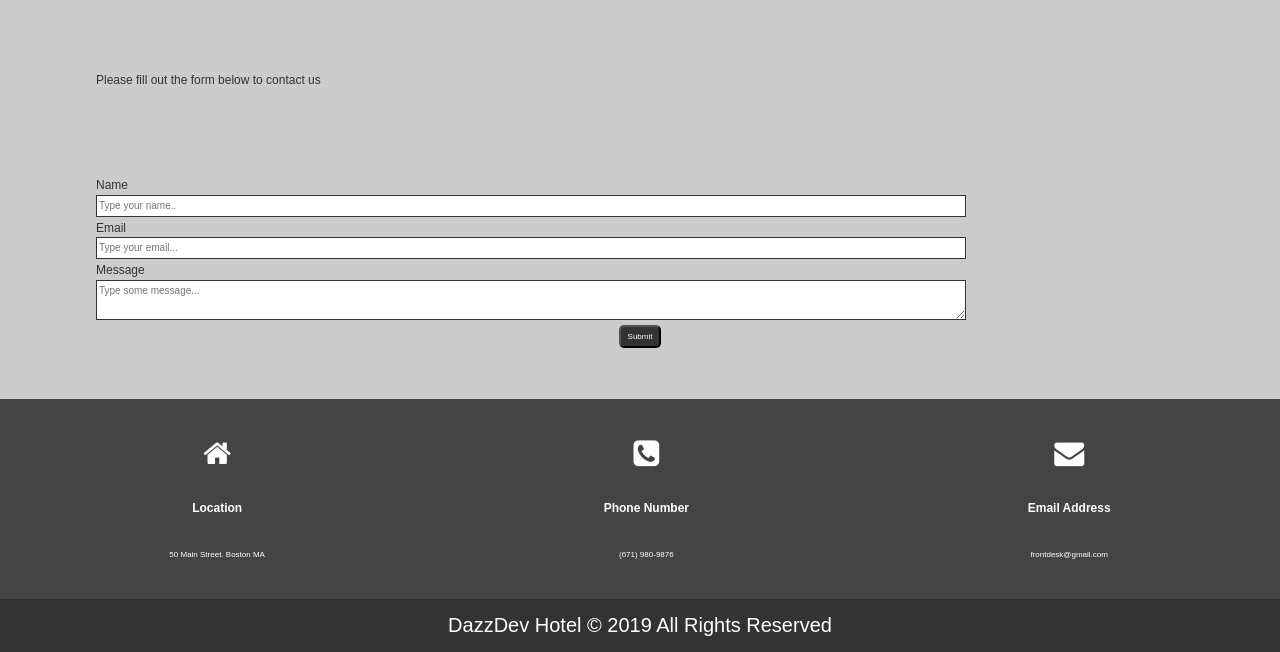
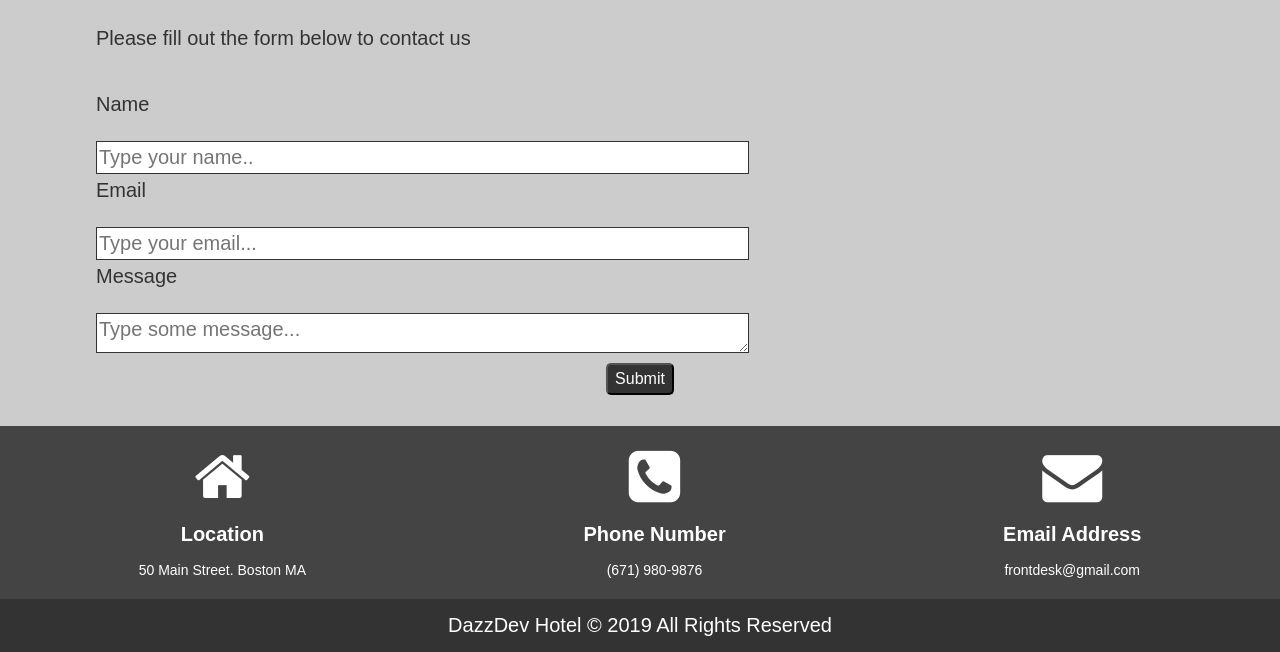
Before and after one commit to DariuszOkonski/webpage-hotel, a website: page contact.html in a window 1280 px wide. Shown: the part 148-800 px from the top of the page. Drawn offline with nearby package versions, Linux system fonts and the light colour scheme; files that its build step writes are made by us from their sources.

Commit message:
add media queries to file contact.scss

```diff
--- a/dist/css/style.css
+++ b/dist/css/style.css
@@ -740,6 +740,81 @@ body {
   margin: 0.5rem auto;
 }
 
+@media (min-width: 411px) {
+  .main-section-contact .contact-form__header {
+    font-size: 2.6rem;
+  }
+  .main-section-contact .contact-form__paragraph {
+    font-size: 1.6rem;
+    width: 85%;
+  }
+  .main-section-contact .contact-form label {
+    font-size: 1.6rem;
+    margin-bottom: 0.5rem;
+  }
+  .main-section-contact .contact-form input,
+  .main-section-contact .contact-form textarea {
+    width: 80%;
+    margin-bottom: 0.5rem;
+    padding: 0.4rem 0.2rem;
+    font-size: 1.6rem;
+  }
+  .main-section-contact .contact-form .btn {
+    margin: 1rem auto;
+    font-size: 1.4rem;
+  }
+}
+
+@media (min-width: 768px) {
+  .main-section-contact .contact-form__header {
+    font-size: 4.6rem;
+  }
+  .main-section-contact .contact-form__paragraph {
+    font-size: 2rem;
+    width: 85%;
+  }
+  .main-section-contact .contact-form label {
+    font-size: 2rem;
+    margin-bottom: 0.5rem;
+  }
+  .main-section-contact .contact-form input,
+  .main-section-contact .contact-form textarea {
+    width: 80%;
+    margin-bottom: 0.5rem;
+    padding: 0.4rem 0.2rem;
+    font-size: 2rem;
+  }
+  .main-section-contact .contact-form .btn {
+    margin: 1rem auto;
+    font-size: 1.6rem;
+  }
+}
+
+@media (min-width: 1025px) {
+  .main-section-contact .contact-form__header {
+    font-size: 4.4rem;
+  }
+  .main-section-contact .contact-form__paragraph {
+    font-size: 2rem;
+    width: 85%;
+  }
+  .main-section-contact .contact-form label {
+    font-size: 2rem;
+    margin-bottom: 2.5rem;
+  }
+  .main-section-contact .contact-form input,
+  .main-section-contact .contact-form textarea {
+    width: 60%;
+    margin-bottom: 0.5rem;
+    padding: 0.4rem 0.2rem;
+    font-size: 2rem;
+  }
+  .main-section-contact .contact-form .btn {
+    margin: 1rem auto;
+    font-size: 1.6rem;
+  }
+}
+
 .main-section-contact .contact-info {
   -webkit-box-flex: 1;
       -ms-flex-positive: 1;
@@ -782,4 +857,28 @@ body {
 .main-section-contact .contact-info .contact-square__paragraph {
   font-size: 0.8rem;
 }
+
+@media (min-width: 768px) {
+  .main-section-contact .contact-info .contact-square__icon {
+    font-size: 5.4rem;
+  }
+  .main-section-contact .contact-info .contact-square__header {
+    font-size: 1.8rem;
+  }
+  .main-section-contact .contact-info .contact-square__paragraph {
+    font-size: 1.2rem;
+  }
+}
+
+@media (min-width: 1025px) {
+  .main-section-contact .contact-info .contact-square__icon {
+    font-size: 6rem;
+  }
+  .main-section-contact .contact-info .contact-square__header {
+    font-size: 2rem;
+  }
+  .main-section-contact .contact-info .contact-square__paragraph {
+    font-size: 1.4rem;
+  }
+}
 /*# sourceMappingURL=style.css.map */
--- a/dist/sass/_contact.scss
+++ b/dist/sass/_contact.scss
@@ -1,5 +1,6 @@
 .main-section-contact {
 
+  //Contact Form ====================================
   .contact-form {
     flex-grow: 2;
     background-color: $light-second;
@@ -56,9 +57,96 @@
       }
     }
 
+    @media(min-width: 411px) {
+      &__header {
+        font-size: 2.6rem;
+      }
+
+      &__paragraph {
+        font-size: 1.6rem;
+        width: 85%;
+      }
+
+      label {
+        font-size: 1.6rem;
+        margin-bottom: 0.5rem;
+      }
+
+      input,
+      textarea {
+        width: 80%;
+        margin-bottom: 0.5rem;
+        padding: 0.4rem 0.2rem;
+        font-size: 1.6rem;
+      }
+
+      .btn {
+        margin: 1rem auto;
+        font-size: 1.4rem;
+      }
+    }
+
+    @media(min-width: 768px) {
+      &__header {
+        font-size: 4.6rem;
+      }
+
+      &__paragraph {
+        font-size: 2rem;
+        width: 85%;
+      }
+
+      label {
+        font-size: 2rem;
+        margin-bottom: 0.5rem;
+      }
+
+      input,
+      textarea {
+        width: 80%;
+        margin-bottom: 0.5rem;
+        padding: 0.4rem 0.2rem;
+        font-size: 2rem;
+      }
+
+      .btn {
+        margin: 1rem auto;
+        font-size: 1.6rem;
+      }
+    }
+
+    @media(min-width: 1025px) {
+      &__header {
+        font-size: 4.4rem;
+      }
+
+      &__paragraph {
+        font-size: 2rem;
+        width: 85%;
+      }
+
+      label {
+        font-size: 2rem;
+        margin-bottom: 2.5rem;
+      }
+
+      input,
+      textarea {
+        width: 60%;
+        margin-bottom: 0.5rem;
+        padding: 0.4rem 0.2rem;
+        font-size: 2rem;
+      }
+
+      .btn {
+        margin: 1rem auto;
+        font-size: 1.6rem;
+      }
+    }
+
   }
 
-
+  //Contact Info ====================================
   .contact-info {
     flex-grow: 1;
     background-color: $dark-second;
@@ -86,6 +174,35 @@
       &__paragraph {
         font-size: 0.8rem;
       }
+
+      @media(min-width: 768px) {
+        &__icon {
+          font-size: 5.4rem;
+        }
+
+        &__header {
+          font-size: 1.8rem;
+        }
+
+        &__paragraph {
+          font-size: 1.2rem;
+        }
+      }
+
+      @media(min-width: 1025px) {
+        &__icon {
+          font-size: 6rem;
+        }
+
+        &__header {
+          font-size: 2rem;
+        }
+
+        &__paragraph {
+          font-size: 1.4rem;
+        }
+      }
     }
+
   }
 }
```
Also changed, not shown: 1 other file.
